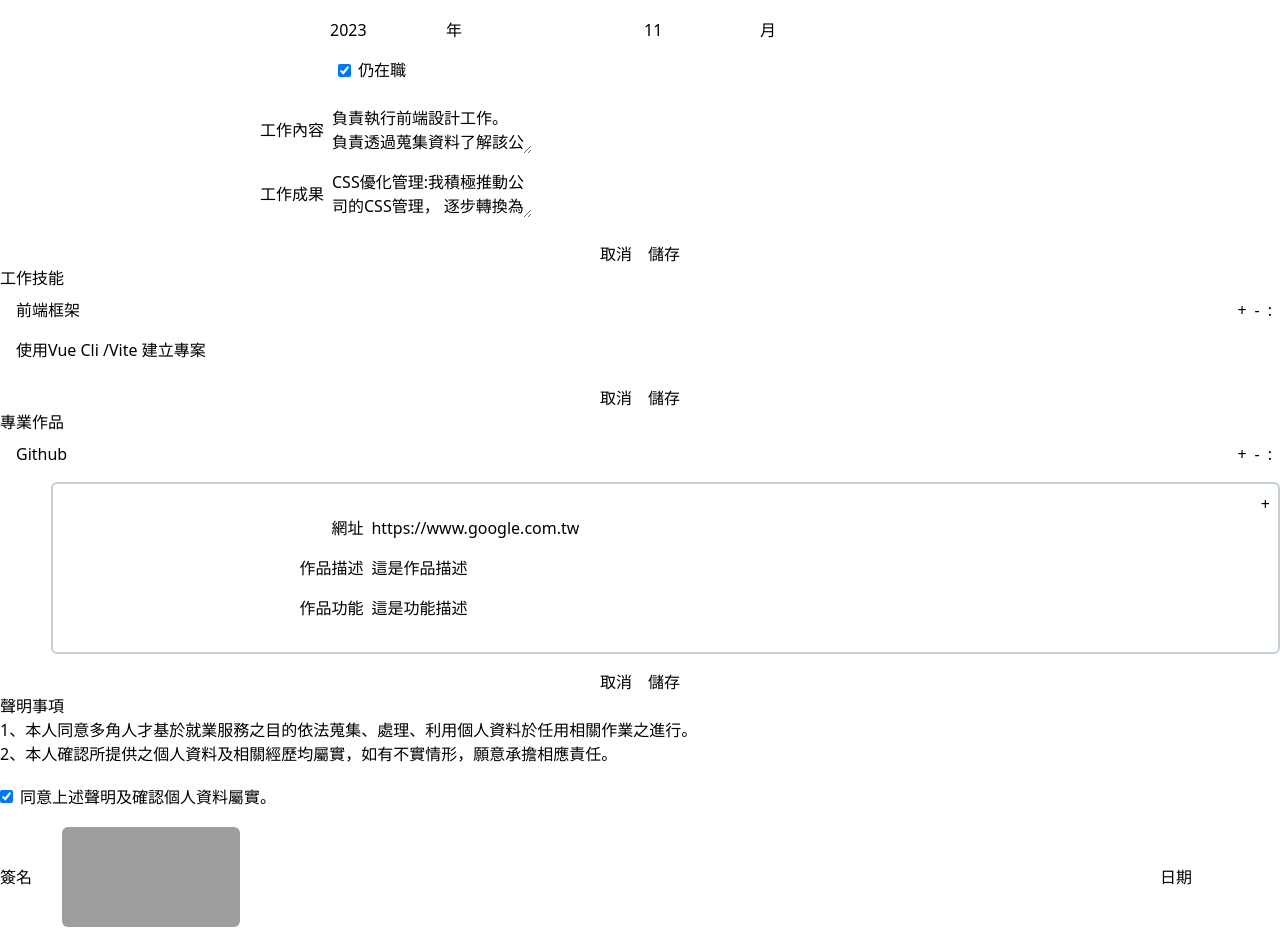
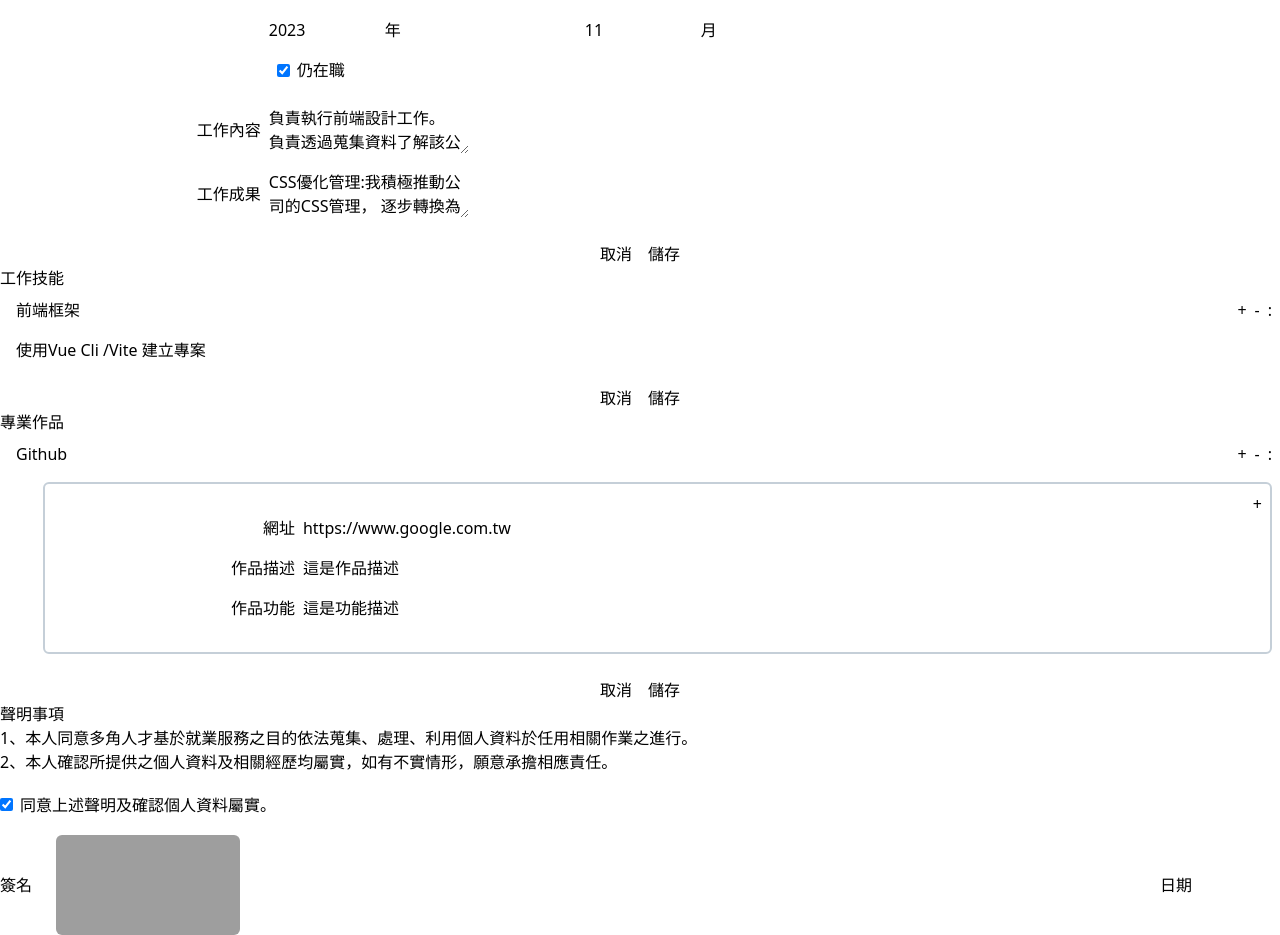
Before and after one commit to Annie-Peng/hexschool-resume, a React (Vite) app: page / in a window 1280 px wide. Shown: the part 646-1581 px from the top of the page. Built offline with nearby package versions, Linux system fonts and the light colour scheme; grey boxes are pictures that could not be loaded.

Commit message:
modify: update components labelClass and resumeStyleSet style

```diff
--- a/src/common/components/FormGroupInput.jsx
+++ b/src/common/components/FormGroupInput.jsx
@@ -12,7 +12,7 @@ const FormGroupInput = ({ groupDataSet, register, errors, formClass, ...props})
 
   return (
       <div className={`${outerClass}`}>
-        {groupTitle && <h3 className={`resumeH3 w-1/4 text-right ${groupTitleClass}`}>{groupTitle}</h3>}
+        {groupTitle && <h3 className={`resumeH3 w-[20%] flex-shrink-0 text-right ${groupTitleClass}`}>{groupTitle}</h3>}
         <div className={`relative ${containerClass}`}>
           {group.map((formData, index)=>{
 
--- a/src/common/components/FormInput.jsx
+++ b/src/common/components/FormInput.jsx
@@ -14,7 +14,7 @@ const FormInput = ({formData, register, error, formClass}) => {
   return (
     // <></>
     <div className={`flex items-center p-2 gap-2 ${outerClass}`}>
-      <label className={`w-1/4 text-right ${labelClass}`} htmlFor={name}>
+      <label className={`w-[20%] flex-shrink-0 text-right ${labelClass}`} htmlFor={name}>
         <h3 className={`resumeH3 ${hClass} ${requiredClass(required)}`}>{hMsg}</h3>
       </label>
       <input className={`${error && "focus:outline-red-500"} ${inputClass}`} id={name} type={type} accept={accept} placeholder={placeholder} disabled={disabled} {...register(name, validation)} />
--- a/src/common/components/FormInputImg.jsx
+++ b/src/common/components/FormInputImg.jsx
@@ -14,7 +14,7 @@ const FormInputImg = ({formData, register, error, getValues, formClass}) => {
 
   return (
     <div className={`flex items-center p-2 gap-2 ${outerClass}`}>
-      <label className={`w-1/4 text-right ${labelClass}`} htmlFor={name}>
+      <label className={`w-[20%] flex-shrink-0 text-right ${labelClass}`} htmlFor={name}>
         <h3 className={`resumeH3 ${hClass} ${requiredClass(required)}`}>{hMsg}</h3>
       </label>
 
--- a/src/common/components/FormSelect.jsx
+++ b/src/common/components/FormSelect.jsx
@@ -7,10 +7,10 @@ const FormSelect = ({formData, register, error, formClass}) => {
 
   return (
     <div className="flex items-center gap-2 p-2">
-      <label className="w-1/3 text-right" htmlFor={name}>
+      <label className="w-[20%] flex-shrink-0 text-right" htmlFor={name}>
         <h3 className={`resumeH3 ${requiredClass(required)}`}>{hMsg}</h3>
       </label>
-      <div className="w-full">
+      <div className="w-1/2">
         <select className={selectClass} {...register(name, validation)}>
           <option value="" disabled>
             {disabledOption}
--- a/src/common/components/FormSign.jsx
+++ b/src/common/components/FormSign.jsx
@@ -28,7 +28,7 @@ const FormSign = ({formData, getValues, setValue, formClass}) => {
           modal
           trigger={
             <div className={`flex items-center gap-2 ${outerClass}`}>
-              <label className={`w-1/4 text-right ${labelClass}`} htmlFor={name}>
+              <label className={`w-[20%] flex-shrink-0 text-right ${labelClass}`} htmlFor={name}>
                 <h3 className={`resumeH3 ${hClass} ${requiredClass(required)}`}>{hMsg}</h3>
               </label>
               {imageURL ? (
--- a/src/common/components/FormTextarea.jsx
+++ b/src/common/components/FormTextarea.jsx
@@ -8,7 +8,7 @@ const FormTextarea = ({formData, register, error, formClass}) => {
 
   return (
     <div className="flex items-center gap-2 p-2">
-      <label className="w-1/4 text-right" htmlFor={name}>
+      <label className="w-[20%] flex-shrink-0 text-right" htmlFor={name}>
         <h3 className={`resumeH3 ${requiredClass(required)}`}>{hMsg}</h3>
       </label>
       <textarea className={`${error && "focus:outline-red-500"} ${textareaClass}`} id={name} type={type} placeholder={placeholder} {...register(name, validation)}/>
--- a/src/dataSet/resumeStyleSet.jsx
+++ b/src/dataSet/resumeStyleSet.jsx
@@ -51,7 +51,8 @@ export const resumeStyleSet = {
       name: "aboutMe",
       errClass: "",
       inputClass: "",
-      hClass: ""
+      hClass: "",
+      labelClass: "self-start"
     },
     {
       name: "currentCity",
@@ -99,14 +100,14 @@ export const resumeStyleSet = {
           name: "jobSkills.id1.name",
           errClass: "",
           inputClass: "!w-fit",
-          labelClass: "w-auto",
+          labelClass: "w-fit",
           hClass: "",
         },
         {
           name: "jobSkills.id1.items.id1.name",
           errClass: "",
           inputClass: "!w-full",
-          labelClass: "w-auto",
+          labelClass: "w-fit",
           hClass: "",
         },
       ],
@@ -168,9 +169,9 @@ export const resumeStyleSet = {
             {
               name: "jobExperience.id1.workingLength.isLeft",
               errClass: "ml-[60px]",
-              inputClass: "after:top-1/2 after:-translate-y-1/2 after:ml-[20px] after:absolute  after:content-['仍在職']",
+              inputClass: "after:top-1/2 after:-translate-y-1/2 after:ml-[20px] after:absolute after:content-['仍在職']",
               hClass: "hidden",
-              labelClass: "w-auto",
+              labelClass: "!w-fit",
               outerClass: "w-full h-[40px] relative px-0",
             },
           ]
@@ -179,13 +180,15 @@ export const resumeStyleSet = {
           name: "jobExperience.id1.description",
           errClass: "",
           inputClass: "",
-          hClass: ""
+          hClass: "",
+          labelClass: "self-start"
         },
         {
           name: "jobExperience.id1.achievement",
           errClass: "",
           inputClass: "",
-          hClass: ""
+          hClass: "",
+          labelClass: "self-start"
         },
       ]
     }
@@ -199,12 +202,12 @@ export const resumeStyleSet = {
           name: "portfolio.id1.name",
           errClass: "",
           inputClass: "!w-fit",
-          labelClass: "w-auto",
+          labelClass: "w-fit",
           hClass: "",
           outerClass: "p-0"
         },
         {
-          outerClass: "ml-auto w-[96%] border-2 border-secondary-500 rounded-md mt-2",
+          outerClass: "ml-auto w-[96%] border-2 border-secondary-500 rounded-md m-2",
           containerClass: "flex flex-col py-6",
           group: [
             {
```
